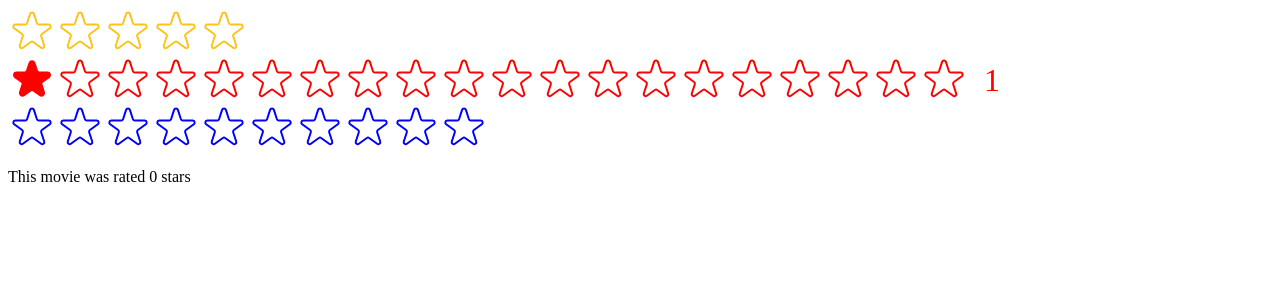
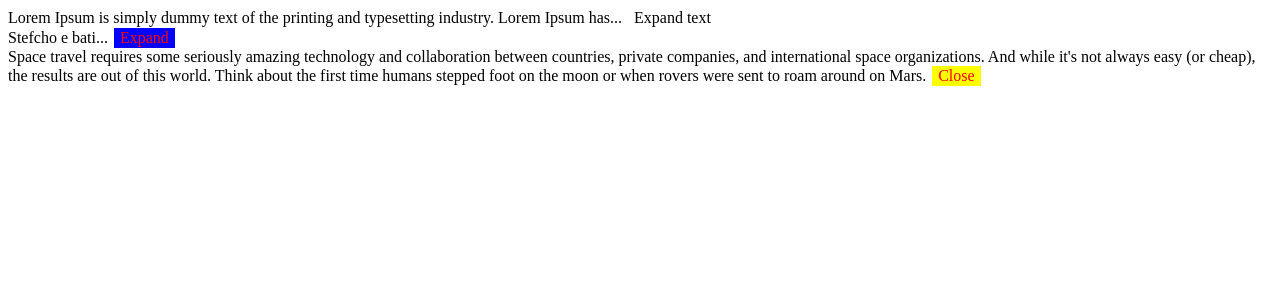
Before and after one commit to StefanHadzhiev/UsePopcorn_React, a React (Create React App) app: page / in a window 1280 px wide. Shown: the top 300 px of the page. Built offline with nearby package versions, Linux system fonts and the light colour scheme.

Commit message:
Add TextExpander Component with customizations

```diff
--- /dev/null
+++ b/src/TextExpander.js
@@ -0,0 +1,63 @@
+import { useState } from "react";
+import PropTypes from "prop-types";
+
+TextExpander.propTypes = {
+  text: PropTypes.string,
+  collapsedNumWords: PropTypes.number,
+  expandButtonText: PropTypes.string,
+  collapseButtonText: PropTypes.string,
+  buttonColor: PropTypes.string,
+  buttonTextColor: PropTypes.string,
+  buttonInline: PropTypes.bool,
+  className: PropTypes.string,
+};
+
+export default function TextExpander({
+  children = "Some text",
+  collapsedNumWords = 15,
+  expandButtonText = "Expand text",
+  collapseButtonText = "Collapse text",
+  buttonColor = "",
+  buttonTextColor = "",
+  expanded = false,
+  className = "",
+}) {
+  const [isExpanded, setIsExpanded] = useState(expanded);
+  const [wordsArray, setWordsArray] = useState(children.split(" "));
+
+  const displayText = isExpanded ? collapseButtonText : expandButtonText;
+
+  function handleOnClick() {
+    setIsExpanded(!isExpanded);
+  }
+
+  var buttonStyle = {
+    background: buttonColor ? buttonColor : "none",
+    color: buttonTextColor ? buttonTextColor : "none",
+    border: "none",
+    font: "inherit",
+    cursor: "pointer",
+    marginLeft: "6px",
+  };
+
+  return (
+    <div className={className}>
+      <span>
+        {isExpanded
+          ? children
+          : wordsArray.slice(0, collapsedNumWords).join(" ").toString() + "..."}
+      </span>
+      <Button style={buttonStyle} onClick={handleOnClick} color={buttonColor}>
+        {displayText}
+      </Button>
+    </div>
+  );
+}
+
+function Button({ children, onClick, style }) {
+  return (
+    <button style={style} onClick={onClick}>
+      {children}
+    </button>
+  );
+}
--- a/src/index.css
+++ b/src/index.css
@@ -346,3 +346,23 @@ SPACING SYSTEM (px)
 FONT SIZE SYSTEM (px)
 10 / 12 / 14 / 16 / 18 / 20 / 24 / 30 / 36 / 44 /52 / 62 / 74 / 86 / 98
 */
+
+/*
+  Text expander css :
+*/
+
+.text-expander {
+  padding: 0;
+  margin: 0;
+}
+
+.text-expander-body {
+  font-family: sans-serif;
+}
+
+.box-text-expander {
+  padding: 10px;
+  border: 1px solid #ccc;
+  border-radius: 7px;
+  background-color: #f7f7f7;
+}
--- a/src/index.js
+++ b/src/index.js
@@ -3,28 +3,64 @@ import ReactDOM from "react-dom/client";
 // import "./index.css";
 // import App from "./App";
 import StarRating from "./StarRating";
+import TextExpander from "./TextExpander";
 import { useState } from "react";
 
-function Test() {
-  const [movieRating, setMovieRating] = useState(0);
+// function Test() {
+//   const [movieRating, setMovieRating] = useState(0);
 
-  return (
-    <div>
-      <StarRating color="blue" maxRating={10} onSetRating={setMovieRating} />
-      <p>This movie was rated {movieRating} stars</p>
-    </div>
-  );
-}
+//   return (
+//     <div>
+//       <StarRating color="blue" maxRating={10} onSetRating={setMovieRating} />
+//       <p>This movie was rated {movieRating} stars</p>
+//     </div>
+//   );
+// }
 
 const root = ReactDOM.createRoot(document.getElementById("root"));
 root.render(
   <React.StrictMode>
-    <StarRating
+    <TextExpander>
+      Lorem Ipsum is simply dummy text of the printing and typesetting industry.
+      Lorem Ipsum has been the industry's standard dummy text ever since the
+      1500s, when an unknown printer took a galley of type and scrambled it to
+      make a type specimen book. It has survived not only five centuries, but
+      also the leap into electronic typesetting, remaining essentially
+      unchanged. It was popularised in the 1960s with the release of Letraset
+      sheets containing Lorem Ipsum passages, and more recently with desktop
+      publishing software like Aldus PageMaker including versions of Lorem
+      Ipsum.
+    </TextExpander>
+    <TextExpander
+      buttonColor="blue"
+      collapsedNumWords={3}
+      expandButtonText="Expand"
+      collapseButtonText="Collapse"
+      buttonTextColor="red"
+      className="box-text-expander"
+    >
+      Stefcho e bati picha maina
+    </TextExpander>
+    <TextExpander
+      buttonColor="yellow"
+      buttonTextColor="red"
+      collapsedNumWords={5}
+      expandButtonText="Open"
+      collapseButtonText="Close"
+      expanded={true}
+    >
+      Space travel requires some seriously amazing technology and collaboration
+      between countries, private companies, and international space
+      organizations. And while it's not always easy (or cheap), the results are
+      out of this world. Think about the first time humans stepped foot on the
+      moon or when rovers were sent to roam around on Mars.
+    </TextExpander>
+    {/* <StarRating
       maxRating={5}
       messages={["Terrible", "Bad", "Okay", "Good", "Amazing"]}
     />
     <StarRating maxRating={20} color="red" className="test" defaultRating={1} />
-    <Test></Test>
+    <Test></Test> */}
     {/* <App /> */}
   </React.StrictMode>
 );
```
